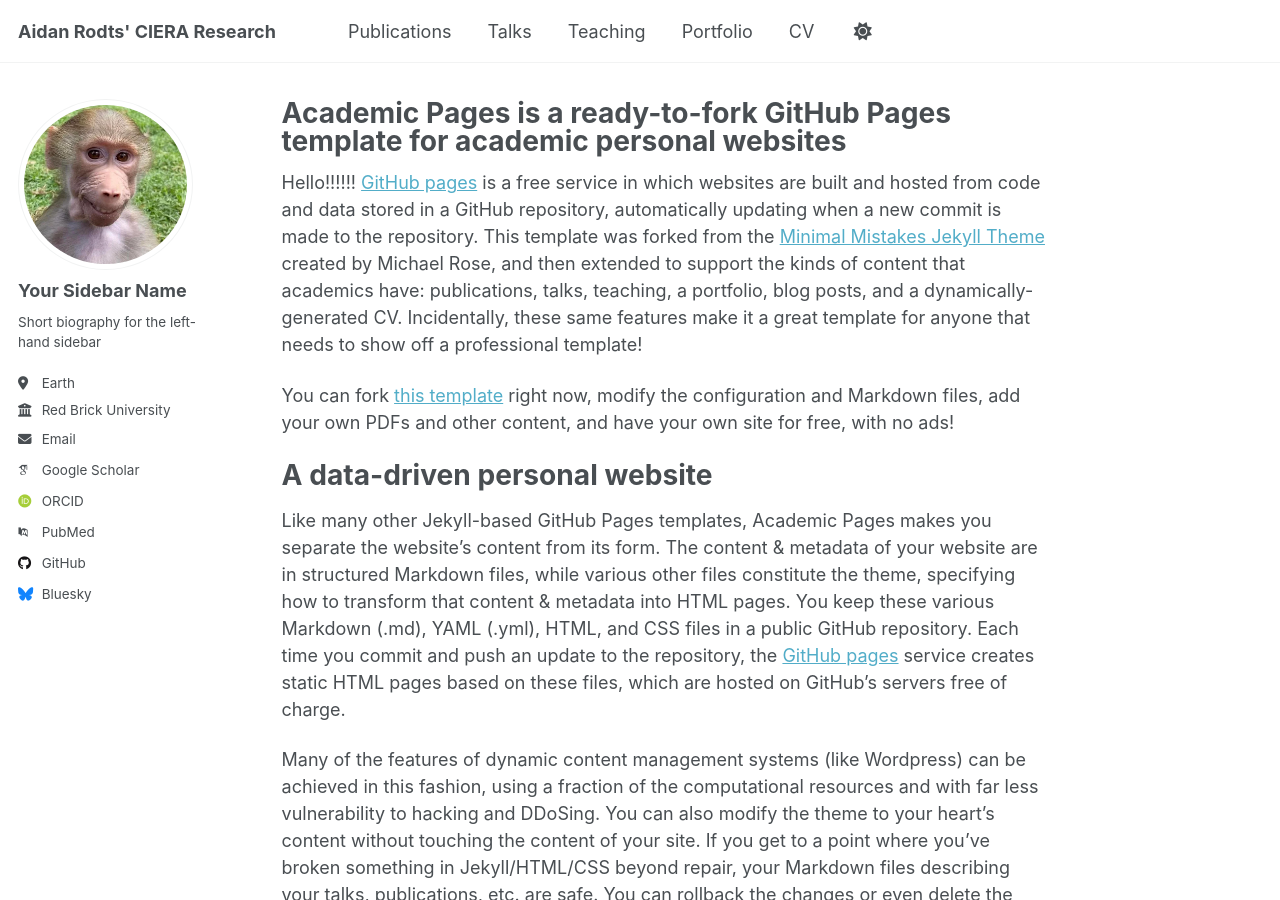
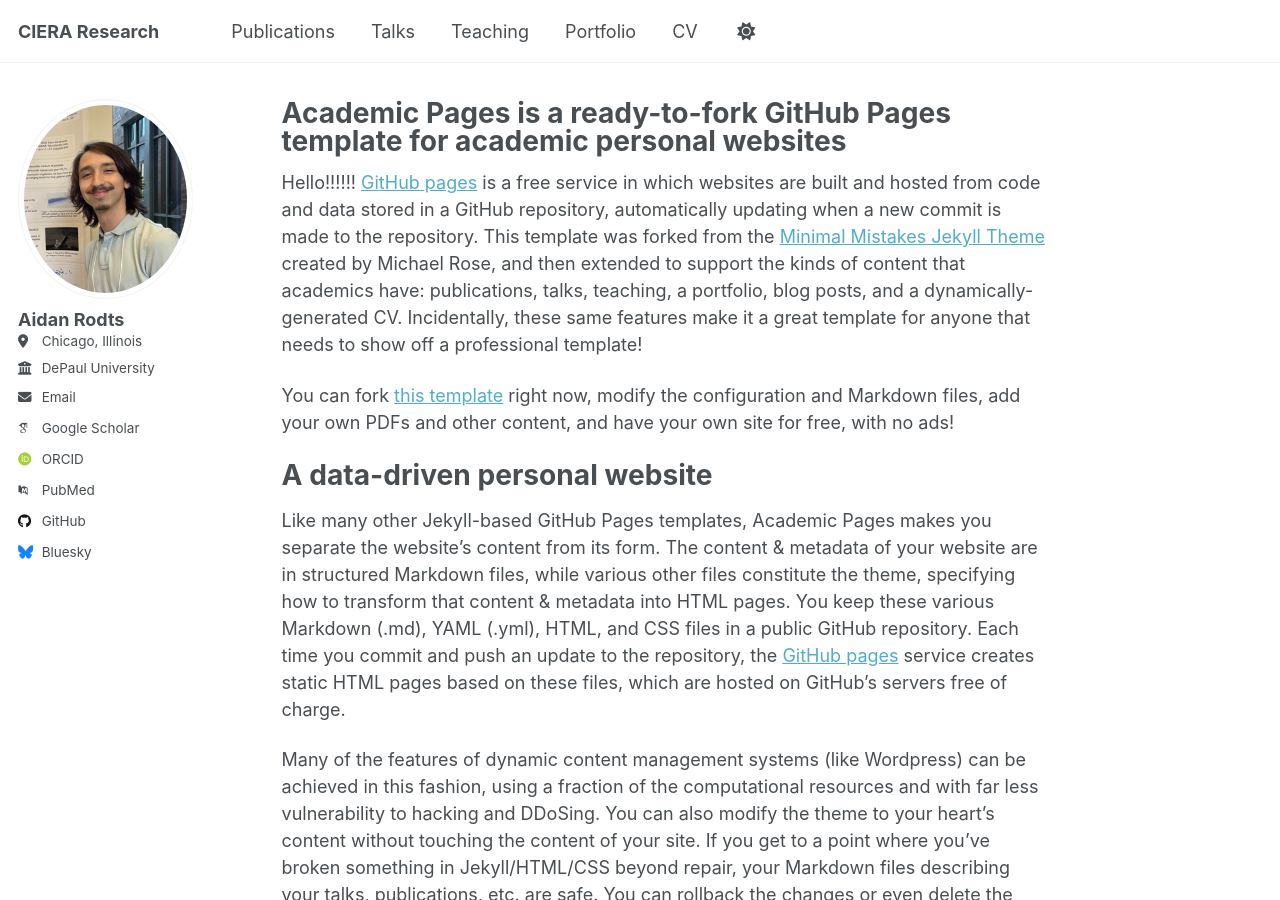
Before and after one commit to arodts/project, a Jekyll site: the page built from _pages/about.md, in a window 1280 px wide and 900 px high. Built offline with Jekyll 4.4.1, drawn with Linux system fonts in a browser that asks for light colours; some web fonts are replaced; a script that is not in the unit is left out.

Commit message:
Update _config.yml

```diff
--- a/_config.yml
+++ b/_config.yml
@@ -9,10 +9,10 @@
 # Basic Site Settings
 locale                   : "en-US"
 site_theme               : "default"
-title                    : "Aidan Rodts' CIERA Research"
+title                    : "CIERA Research"
 title_separator          : "-"
 name                     : &name "Aidan Rodts"
-description              : &description "personal description"
+description              : &description "Astrophysics Student at DePaul University"
 url                      : https://arodts.github.io/project # the base hostname & protocol for your site e.g. "https://[your GitHub username].github.io" or if you already have some other page hosted on Github then use "https://[your GitHub username].github.io/[Your Repo Name]"
 baseurl                  : "" # the subpath of your site, e.g. "/blog"
 repository               : "arodts.github.io/project"
@@ -22,14 +22,14 @@ repository               : "arodts.github.io/project"
 #               Additional customization can be done by editing /_includes/author-profile.html
 author:
   # Biographic information
-  avatar           : "monkey.jpg"
-  name             : "Your Sidebar Name"
+  avatar           : "aidan.png"
+  name             : "Aidan Rodts"
   pronouns         : # example: "she/her"
-  bio              : "Short biography for the left-hand sidebar"
-  location         : "Earth"
-  employer         : "Red Brick University"
+  # bio              : "Short biography for the left-hand sidebar"
+  location         : "Chicago, Illinois"
+  employer         : "DePaul University"
   uri              : # URL
-  email            : "none@example.org"
+  email            : "arodts@depaul.edu"
 
   # Academic websites
   academia         : # URL
```
